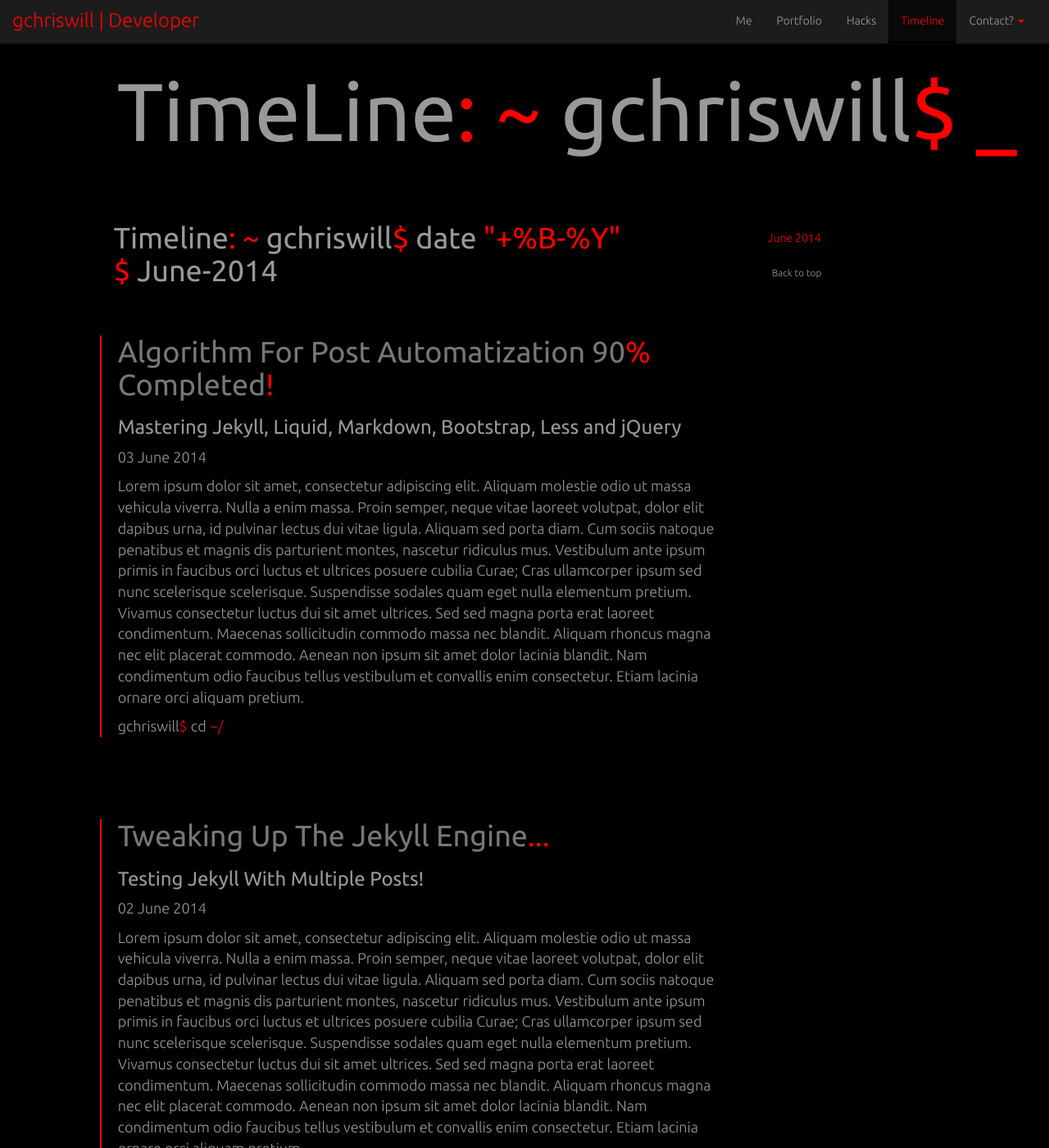
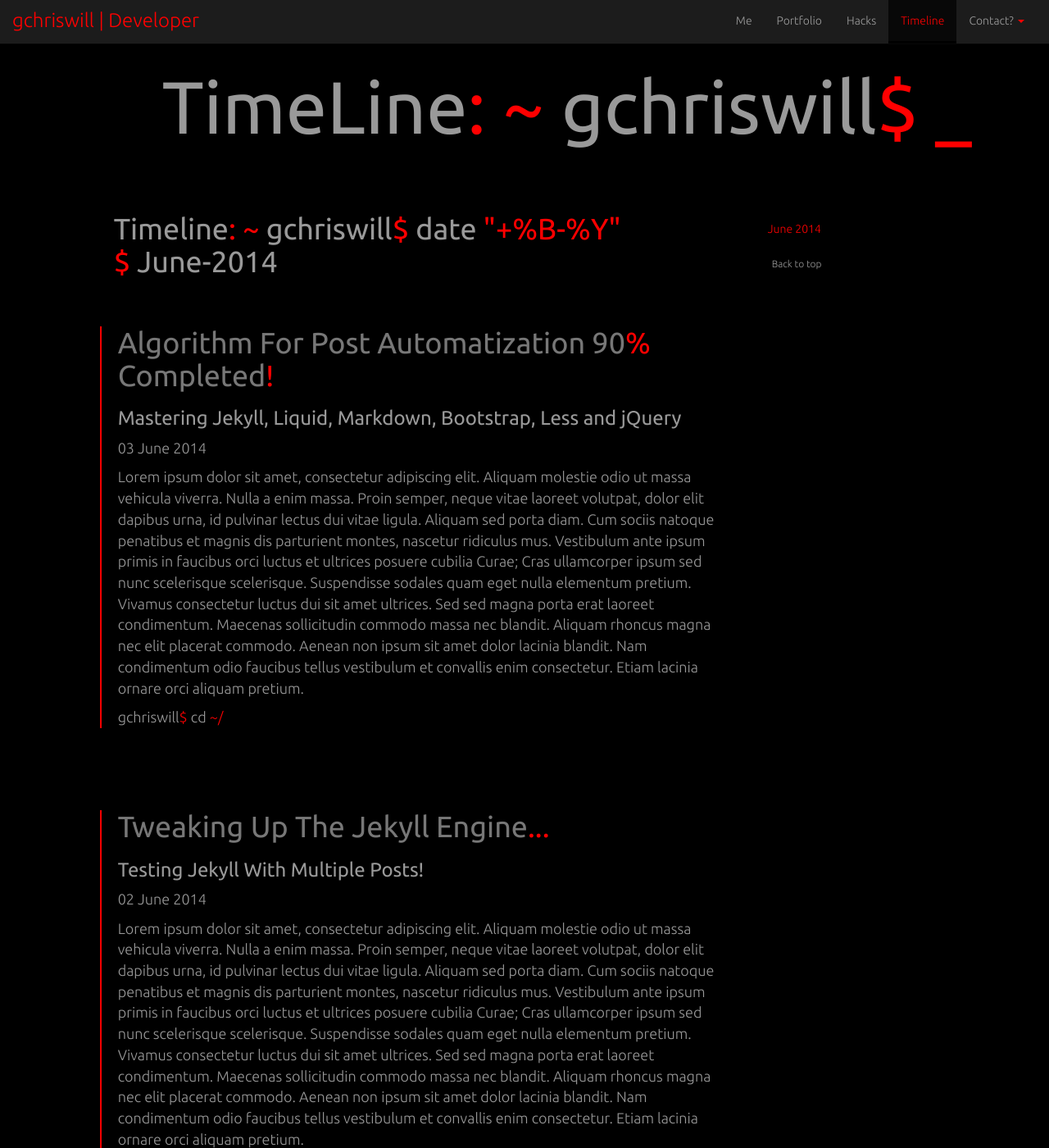
Before and after one commit to gchriswill/gchriswill.github.io, a Jekyll site: the page built from blog.html, in a window 1280 px wide and 1400 px high. Shown: the whole window at 82% size. Built offline with Jekyll 4.4.1, drawn with Linux system fonts in a browser that asks for light colours; nearby versions of some CDN libraries; Markdown is read by kramdown in place of the engine named in the settings.

Commit message:
Minor typography fix

```diff
--- a/blog.html
+++ b/blog.html
@@ -9,7 +9,9 @@ title: Timeline
 
 	<div class="row pageHeaderTitle">
 		<div class="container-fluid col-lg-12">
-			<h1>TimeLine<span class="red_punctuation">: ~ </span>gchriswill<span class="red_punctuation">$ _</span></h1>
+			<h1 class="hidden-xs hidden-sm hidden-md" >TimeLine<span class="red_punctuation">: ~ </span>gchriswill<span class="red_punctuation">$ _</span></h1>
+			<h2 class="hidden-xs hidden-sm hidden-lg" >TimeLine<span class="red_punctuation">: ~ </span>gchriswill<span class="red_punctuation">$ _</span></h1>
+			<h4 class="hidden-md hidden-lg" >TimeLine<span class="red_punctuation">: ~ </span>gchriswill<span class="red_punctuation">$ _</span></h1>
 		</div>
 	</div>
 
@@ -19,7 +21,8 @@ title: Timeline
 		<section id="content" class="col-xs-11 col-sm-8 col-md-8">
 
 		<div class="col-lg-12 monthHeader">
-			<h1 id="june14" >Timeline<span class="red_punctuation">: ~</span> gchriswill<span class="red_punctuation">$</span> date <span class="red_punctuation">"+%B-%Y"</span><br><span class="red_punctuation">$ </span>June-2014</h1>
+			<h1 id="june14" class="hidden-xs hidden-sm hidden-md">Timeline<span class="red_punctuation">: ~</span> gchriswill<span class="red_punctuation">$</span> date <span class="red_punctuation">"+%B-%Y"</span><br><span class="red_punctuation">$ </span>June-2014</h1>
+			<h1 id="june14" class="hidden-lg"><span class="red_punctuation">$ </span>June-2014</h1>
 		</div>
 
 		{% for posts in site.posts %}
--- a/css/meStyles.css
+++ b/css/meStyles.css
@@ -128,7 +128,13 @@ div.pageHeaderTitle {
 
 }
 div.pageHeaderTitle > div > h1 {
-	font-size: 100px;
+	font-size: 90px;
+}
+div.pageHeaderTitle > div > h2 {
+	font-size: 60px;
+}
+div.pageHeaderTitle > div > h4 {
+	font-size: 30px;
 }
 div.monthHeader {
 	color: #999;
```
